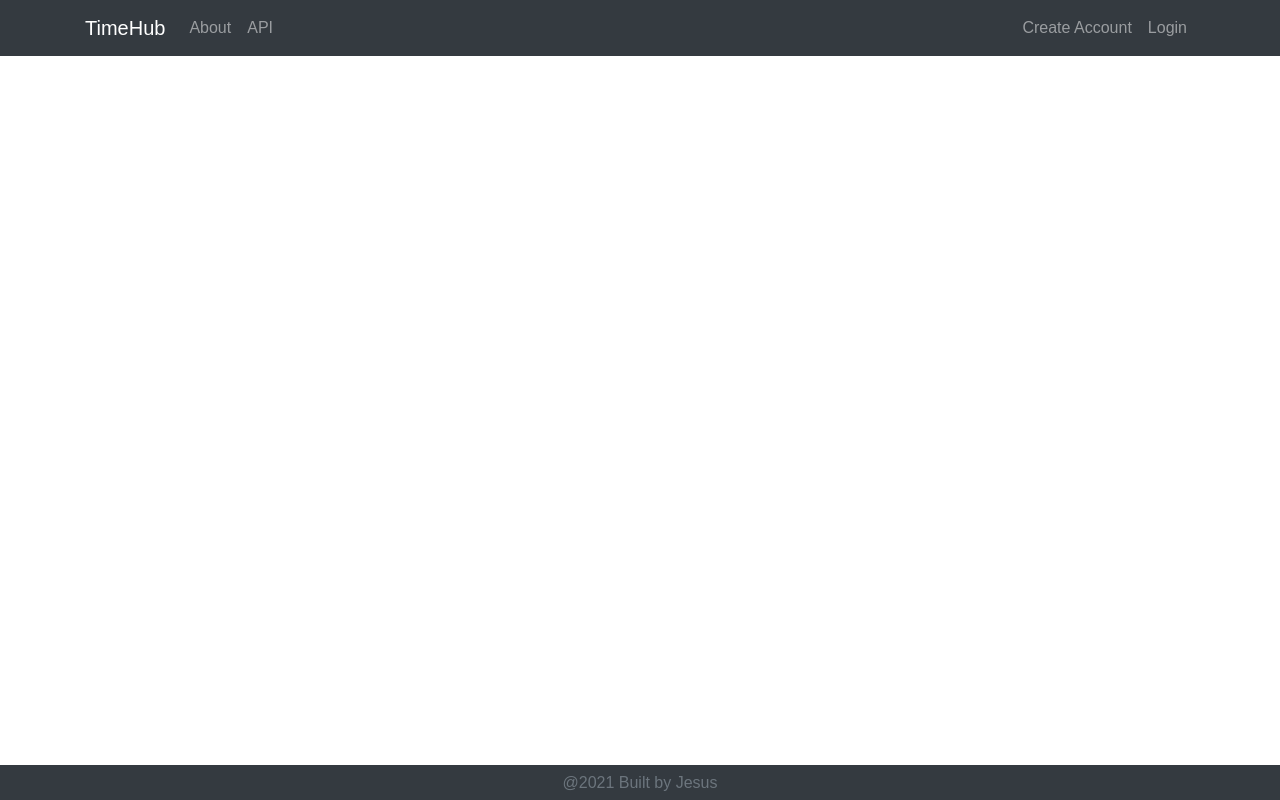
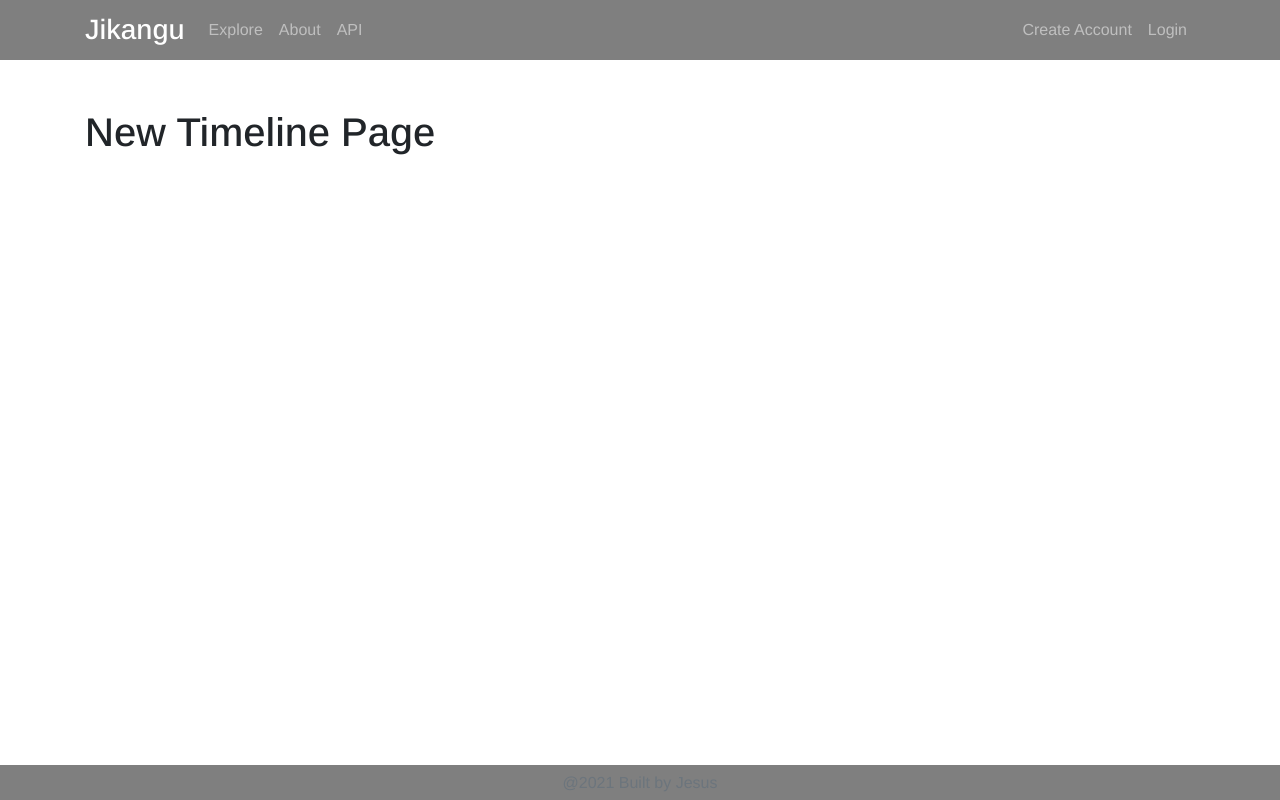
Before and after one commit to evan-woodworth/timeline_frontend, a React (Create React App) app: page /newtimeline in a window 1280 px wide. Built offline with nearby package versions, Linux system fonts and the light colour scheme; no server answers.

Commit message:
styling changes

```diff
--- a/public/index.html
+++ b/public/index.html
@@ -24,7 +24,13 @@
     <!-- Bootstrap CSS -->
     <link rel="stylesheet" href="https://stackpath.bootstrapcdn.com/bootstrap/4.1.0/css/bootstrap.min.css" integrity="sha384-9gVQ4dYFwwWSjIDZnLEWnxCjeSWFphJiwGPXr1jddIhOegiu1FwO5qRGvFXOdJZ4" crossorigin="anonymous">
     <!-- End Bootstrap CSS -->
-    <title>TimeHub</title>
+    <!-- Google Fonts -->
+    <link rel="preconnect" href="https://fonts.googleapis.com">
+    <link rel="preconnect" href="https://fonts.gstatic.com" crossorigin>
+    <link href="https://fonts.googleapis.com/css2?family=Arimo:ital,wght@0,400;0,500;0,600;0,700;1,400;1,500;1,600;1,700&display=swap" rel="stylesheet">
+    <!-- End of Google Fonts -->
+
+    <title>Jikangu</title>
   </head>
   <body>
     <noscript>Enable JavaScript in order to run this app.</noscript>
--- a/src/App.js
+++ b/src/App.js
@@ -15,6 +15,7 @@ import Profile from './components/Profile';
 import Welcome from './components/Welcome';
 import Footer from './components/Footer';
 import About from './components/About';
+import NewTimeline from './components/NewTimeline'
 import Test from './components/Test';
 
 // PRIVATE ROUTE COMPONENTS
@@ -63,6 +64,7 @@ function App() {
       <div className="container mt-5">
           <Switch>
               <Route exact path='/' render={(props) => <Welcome {...props} user={currentUser} />} />
+              <Route path='/newtimeline' component={NewTimeline} />
               <Route path='/signup' render={(props) => <Signup {...props} nowCurrentUser={nowCurrentUser} />} />
               <Route path='/login' render={(props) => <Login {...props} user={currentUser} nowCurrentUser={nowCurrentUser} setIsAuthenticated={setIsAuthenticated} />} />
               <Route path='/about' component={About} />
--- a/src/components/Footer.js
+++ b/src/components/Footer.js
@@ -2,7 +2,7 @@ import React from 'react';
 
 const Footer = () => {
     return (
-        <footer className="footer bg-dark">
+        <footer className="footer nav-bg--color">
             <div className="container text-center">
                 <span className="text-muted">@2021 Built by Jesus</span>
             </div>
--- /dev/null
+++ b/src/components/MyTimelines.js
@@ -0,0 +1,40 @@
+import React, {useState, useEffect}  from 'react'
+import axios from 'axios'
+
+const REACT_APP_SERVER_URL = process.env.REACT_APP_SERVER_URL
+
+const MyTimelines = () => {
+  const [timelines, setTimelines] = useState([])
+  useEffect(()=>{
+  const url = `${REACT_APP_SERVER_URL}/api/timelines`
+    axios.get(url)
+    .then((response)=>{
+      console.log(response.data)
+      setTimelines(response.data)
+    })
+    .catch(( err) =>{
+      console.log(err)
+    })
+  }, [])
+
+console.log(timelines.length)
+
+const allTimelines = timelines.map((timeline,index)=>{
+  return (
+    <li key={index}>{timeline.title}</li> )
+}
+  )
+
+return (
+    <div>
+      <h2>Your Current Timelines:</h2>
+      <div className="container">
+        <div className="row">
+        <ul> {allTimelines} </ul>
+        </div>
+      </div>
+    </div>
+  )
+}
+
+export default MyTimelines
--- a/src/components/Navbar.js
+++ b/src/components/Navbar.js
@@ -4,13 +4,14 @@ import { NavLink, Link } from 'react-router-dom';
 
 const Navbar = (props) => {
     return (
-        <nav className="navbar navbar-expand-lg navbar-dark bg-dark">
-            <div className="container"><Link className="navbar-brand" to="/">TimeHub</Link>
+        <nav className="navbar navbar-expand-lg navbar-dark nav-bg--color">
+            <div className="container"><Link className="navbar-brand" to="/"><span className="h3">Jikangu</span></Link>
                 <button className="navbar-toggler" type="button" data-toggle="collapse" data-target="#navbarsExample07" aria-controls="#navbarsExample07" aria-expanded="false" aria-label="Toggle navigation">
                     <span className="navbar-toggler-icon"></span>
                 </button>
                 <div className="collapse navbar-collapse" id="navbarsExample07">
                     <ul className="navbar-nav mr-auto">
+                        <li className="nav-item"><a href="/" alt="Explore" className="nav-link">Explore</a></li>
                         <li className="nav-item"><NavLink className="nav-link"  to="/about">About</NavLink></li>
                         <li className="nav-item"><a className="nav-link" href="http://localhost:8000/api/">API</a></li>
                     </ul>
@@ -18,7 +19,7 @@ const Navbar = (props) => {
                         props.isAuth ?
                         <ul className="navbar-nav ml-auto">
                             <li className="nav-item"><NavLink className="nav-link"  to="/profile">Profile</NavLink></li>
-                            <li className="nav-item"><span onClick={props.handleLogout} className="nav-link logout-link">Logout</span></li>
+                            <li className="nav-item"><span onClick={props.handleLogout} className="nav-link logout-link" style={{cursor:"pointer"}}>Logout</span></li>
                         </ul>
                         :
                         <ul className="navbar-nav ml-auto">
--- /dev/null
+++ b/src/components/NewTimeline.js
@@ -0,0 +1,11 @@
+import React from 'react'
+
+const NewTimeline = () => {
+  return (
+    <div>
+      <h1>New Timeline Page</h1>
+    </div>
+  )
+}
+
+export default NewTimeline
--- a/src/components/Profile.js
+++ b/src/components/Profile.js
@@ -1,5 +1,6 @@
 import React from 'react';
 import {Link} from 'react-router-dom';
+import MyTimelines from './MyTimelines'
 
 const Profile = (props) => {
     console.log(props)
@@ -20,6 +21,8 @@ const Profile = (props) => {
         <p><strong>Username:</strong> { username }</p>
         <p><strong>Email:</strong> { email }</p>
         <p><strong>ID:</strong> { user_id }</p>
+        <hr />
+        <MyTimelines />
     </div>)
     : <h4>...Loading...</h4>
 
--- a/src/components/Welcome.js
+++ b/src/components/Welcome.js
@@ -1,5 +1,6 @@
 import React from 'react';
 import axios from 'axios';
+import { Link } from 'react-router-dom';
 const REACT_APP_SERVER_URL = process.env.REACT_APP_SERVER_URL
 
 const Welcome = (props) => {
@@ -14,14 +15,31 @@ const Welcome = (props) => {
     };
 
     return (
+      <>
+      <header />
         <div>
-            <h1>Welcome</h1>
+          <div className="header-tagline__container">
+            <h1 style={{fontWeight:"700", marginBottom:"3px"}}>Make learning fun </h1>
+            <p className="h5">Create easy to read timelines of your favorite subjects</p>
+            <Link to="/newtimeline"><button className="btn btn-primary">Make a Timeline</button></Link>
+          </div>
+
+          <div>
+            <h1>Some Feature.</h1>
+            <div className="feature-text">
+              <p>Lorem ipsum dolor sit amet consectetur adipisicing elit. Accusantium quidem cupiditate suscipit fugiat error architecto nesciunt illum, repellendus nisi earum quam facilis expedita laboriosam dolor quibusdam temporibus, eius numquam nihil.
+              Alias, nobis dolorum culpa aspernatur expedita mollitia odit voluptas a, optio labore consequuntur dolore obcaecati, eaque sit voluptatibus qui repudiandae? Pariatur natus molestias saepe totam delectus nemo beatae cum! Sit!
+              Neque aut eum corporis libero recusandae officia, ab laboriosam at ratione fugiat consequatur illo maiores, ea accusamus facilis qui voluptate impedit. Fugit possimus magnam ex impedit aliquam. Eligendi, ipsum facilis!</p>
+            </div>
+          </div>
+
             { props.user ?
             <button className="btn btn-primary" onClick={handleData}> Users Data </button>
             :
             <></>
             }
         </div>
+      </>
     )
 }
 
--- a/src/index.css
+++ b/src/index.css
@@ -1,3 +1,7 @@
+
+*{
+  font-family: 'Arimo', sans-serif;
+}
 body {
   margin: 0;
   padding: 0;
@@ -7,3 +11,41 @@ body {
 .logout-link {
   cursor: pointer;
 }
+
+header{
+  height: 50vh;
+  min-height: 400px;
+  background: linear-gradient(0deg, rgba(0, 0, 0, 0.3), rgba(0, 0, 0, 0.3)), url('https://media.lrng.org/a2/e1/c2afbe3d9779dbba9fb33b553a17dbdab446-1920x460.jpg');
+  background-position: center;
+  background-size: cover;
+  width: 100% !important;
+  position: absolute;
+  top: 0px;
+  right: 0px;
+  z-index: -1;
+}
+
+.header-tagline__container{
+  margin-top:16rem;
+  margin-bottom: 5rem;
+  /* border:2px solid white; */
+  color: white;
+
+
+}
+
+.nav-link--textcolor{
+  color:white !important;
+}
+
+/* .nav-link--textcolor:hover{
+  color:red !important;
+} */
+
+.nav-bg--color{
+  background-color: rgba(0,0,0,.5) !important;
+}
+
+li{
+  list-style-type: none;
+}
```
Also changed, not shown: 1 other file (tests, documents, lock files or other folders).
